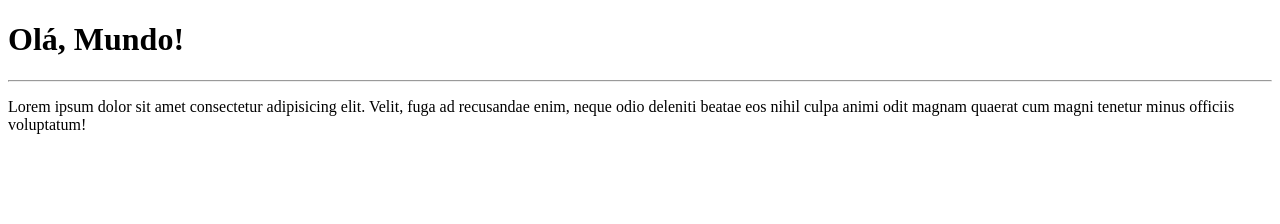
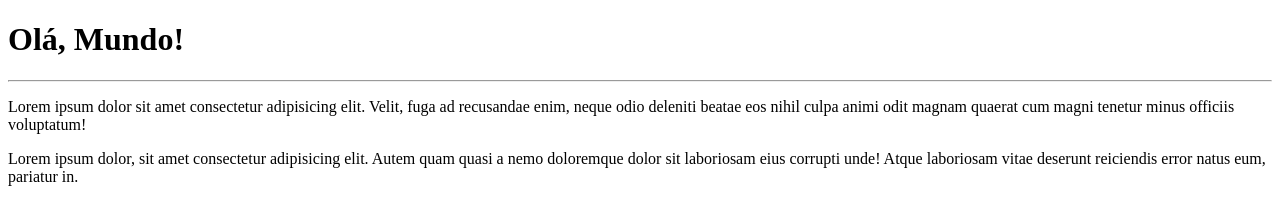
Before and after one commit to vitorhugo-ms/Ola-Mundo, a plain HTML site: page site-exemplo/index.html in a window 1280 px wide. Drawn offline with Linux system fonts and the light colour scheme.

Commit message:
Adicionei um parágrafo

```diff
--- a/site-exemplo/index.html
+++ b/site-exemplo/index.html
@@ -9,5 +9,6 @@
     <h1>Olá, Mundo!</h1>
     <hr>
     <p>Lorem ipsum dolor sit amet consectetur adipisicing elit. Velit, fuga ad recusandae enim, neque odio deleniti beatae eos nihil culpa animi odit magnam quaerat cum magni tenetur minus officiis voluptatum!</p>
+    <p>Lorem ipsum dolor, sit amet consectetur adipisicing elit. Autem quam quasi a nemo doloremque dolor sit laboriosam eius corrupti unde! Atque laboriosam vitae deserunt reiciendis error natus eum, pariatur in.</p>
 </body>
 </html>
```
